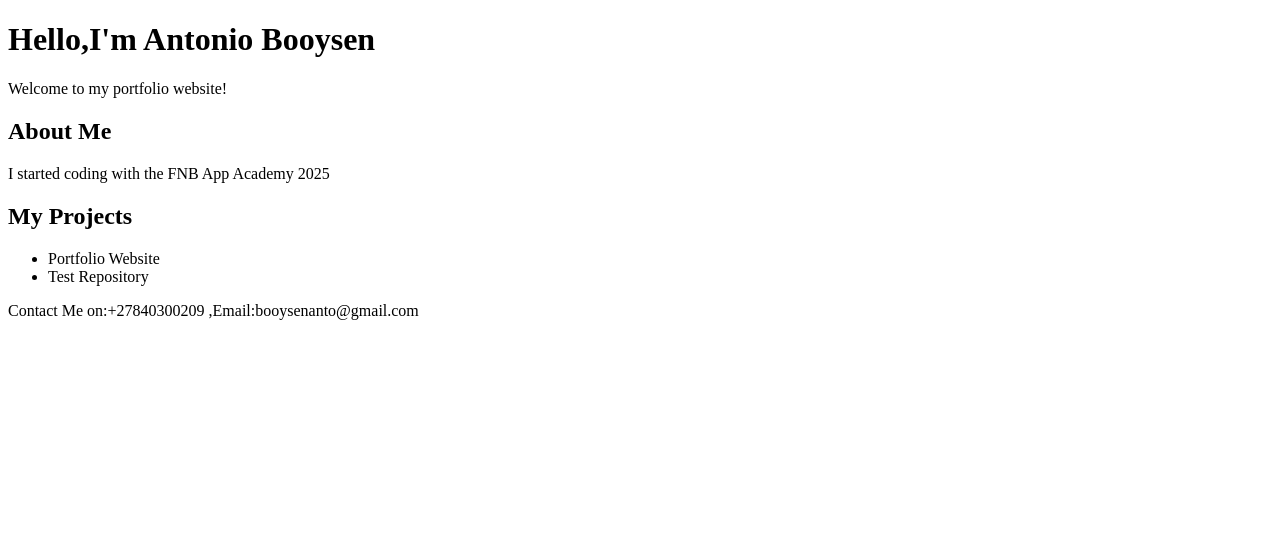
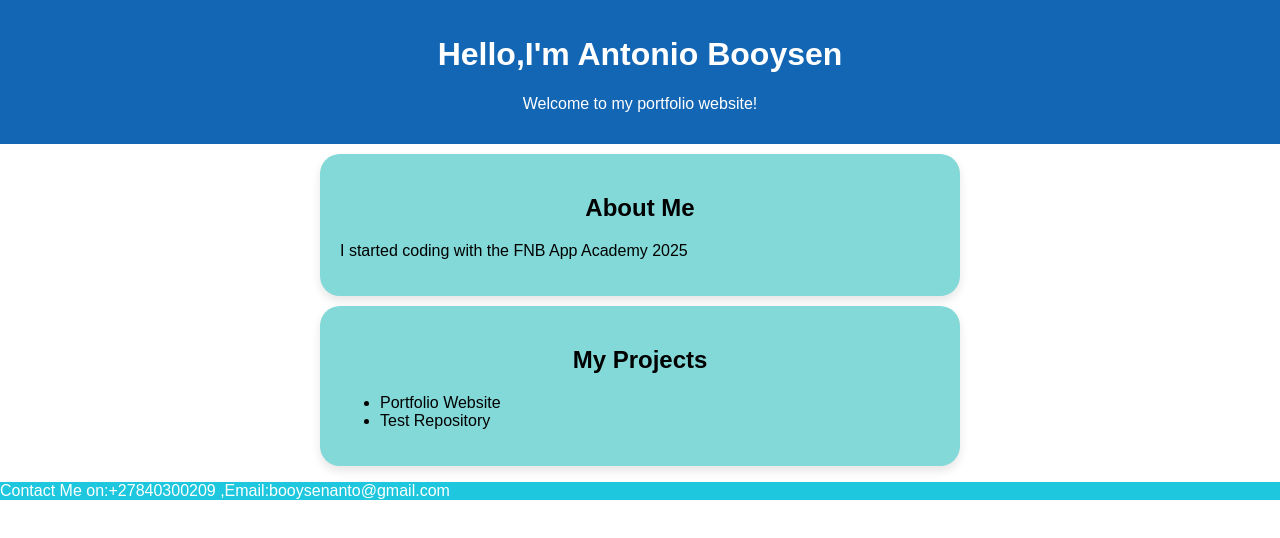
Before and after one commit to Tonytones86/AntonioBooysen-Portfolio, a plain HTML site: page index.html in a window 1280 px wide. Drawn offline with Linux system fonts and the light colour scheme.

Commit message:
added some styling
first versionof portfolio

```diff
--- a/index.html
+++ b/index.html
@@ -4,6 +4,10 @@
     <meta charset="UTF-8">
     <meta name="viewport" content="width=device-width, initial-scale=1.0">
     <title>Antonio Booysen Portfolio</title>
+
+    <link rel="stylesheet" href="styles.css">
+
+
 </head>
 <body>
     <header>
@@ -11,7 +15,7 @@
         <p>Welcome to my portfolio website!</p>
     </header>
 
-    <section class="about">
+    <section class="about" id="about">
         <h2>About Me</h2>
         <p>I started coding with the FNB App Academy 2025</p>
 
@@ -24,8 +28,7 @@
         <ul>
             <li>Portfolio Website</li>
             <li>Test Repository</li>
-
-        </ul>
+            </ul>
 
     </section>
 
--- a/style.css
+++ b/style.css
@@ -0,0 +1,12 @@
+body {
+    font-family: fantasy;
+    background-color:white;
+    color: black;
+    margin:0;
+    padding: 0;
+}
+
+header{
+    background:blueviolet;
+
+}
--- /dev/null
+++ b/styles.css
@@ -0,0 +1,41 @@
+body {
+    font-family: fantasy;
+    background-color:white;
+    color: black;
+    margin:0;
+    padding: 0;
+}
+
+header{
+    background:rgb(19, 102, 180);
+    color: white;
+    padding: 15px;
+    text-align: center;
+
+}
+
+section{
+    padding: 20px;
+    margin: 10px auto;
+    max-width: 600px;
+    background-color: rgb(131, 216, 216);
+    border-radius: 20px;
+    box-shadow: 0 5px 10px rgba(0, 0, 0, 0.1);
+}
+
+h2{
+    color: rgb(0, 0, 0);
+    text-align: center;
+}
+
+footer{
+    background: rgb(30, 199, 221);
+    color: white;
+
+}
+
+
+.about{
+    padding: 20px;
+
+}
```
